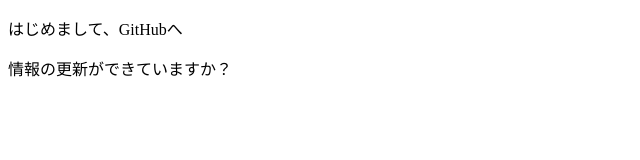
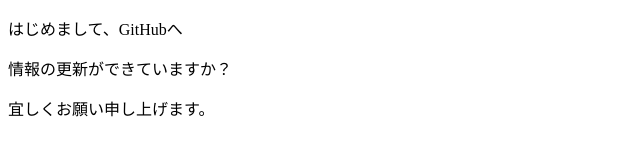
Before and after one commit to c3220439/www, a plain HTML site: page index.html in a window 1280 px wide. Shown: the whole page, without its empty margins (0-640 px from the left). Drawn offline with Linux system fonts and the light colour scheme.

Commit message:
Update index.html

```diff
--- a/index.html
+++ b/index.html
@@ -9,5 +9,6 @@
 <body>
   <p>はじめまして、GitHubへ</p>
   <p>情報の更新ができていますか？</p>
+    <p>宜しくお願い申し上げます。</p>
 </body>
 </html>
```
